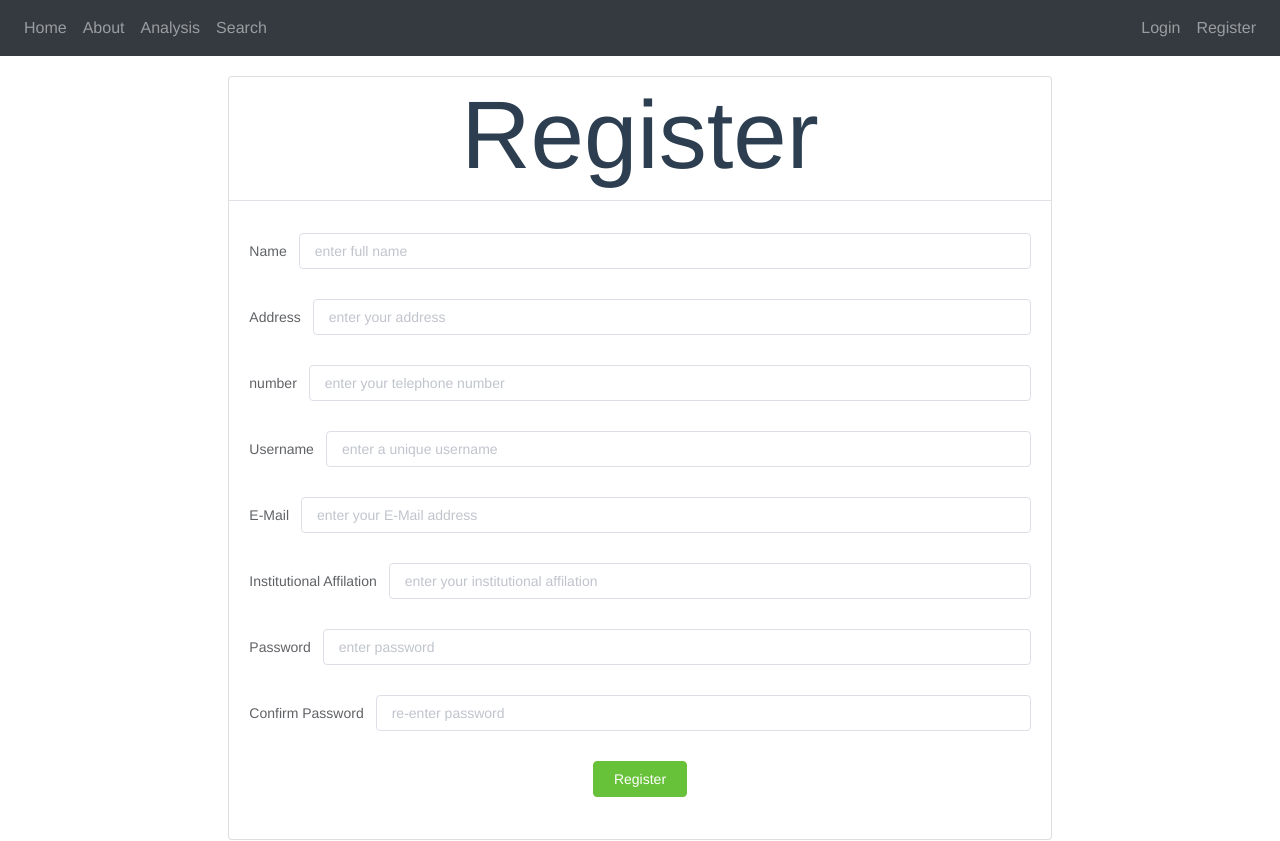
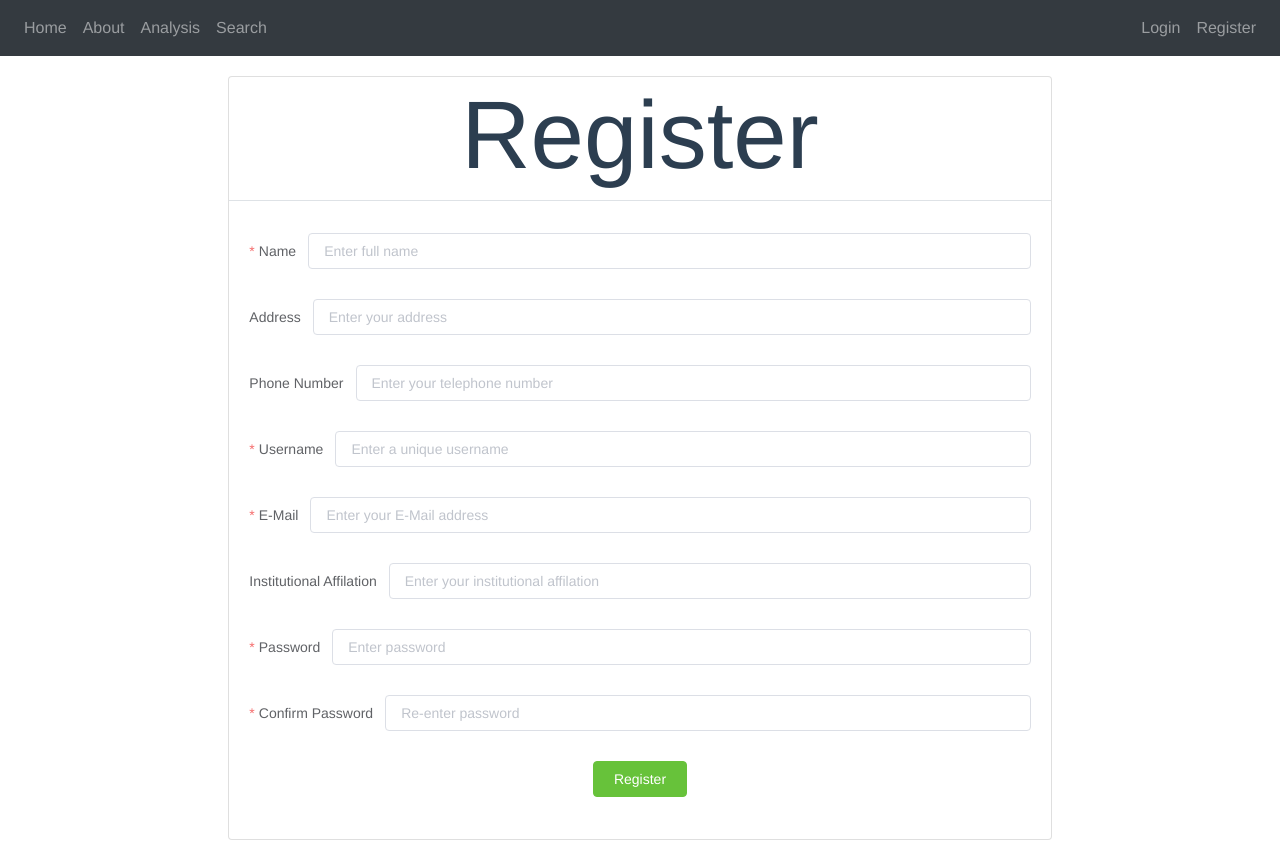
Before and after one commit to Gawain112/Advanced-web-project, a Vue app: page /register in a window 1280 px wide. Shown: the top 841 px of the page. Built offline with nearby package versions, Linux system fonts and the light colour scheme.

Commit message:
Required on Register Form

```diff
--- a/src/components/account/RegisterForm.vue
+++ b/src/components/account/RegisterForm.vue
@@ -1,9 +1,23 @@
 <template>
   <el-form lable-width="95px" class="demo-ruleForm" @submit.prevent>
-    <el-form-item label="Name">
+    <el-form-item
+      label="Name"
+      prop="name"
+      :rules="[
+        {
+          required: true,
+          message: 'Name cannot be blank',
+          trigger: 'blur'
+        },
+        {
+          min: 3,
+          message: 'Name must be 3 characters or more',
+          trigger: 'blur'
+        }
+      ]">
         <el-input
           type="text"
-        placeholder="enter full name"
+          placeholder="Enter full name"
           required
           autocomplete="off"
           v-model="name"
@@ -13,35 +27,63 @@
     <el-form-item label="Address">
       <el-input
         type="text"
-        placeholder="enter your address"
+        placeholder="Enter your address"
         autocomplete="off"
         v-model="address"
       ></el-input>
     </el-form-item>
 
-    <el-form-item label="number">
+    <el-form-item label="Phone Number">
       <el-input
         type="text"
-        placeholder="enter your telephone number"
+        placeholder="Enter your telephone number"
         autocomplete="off"
         v-model="number"
       ></el-input>
     </el-form-item>
 
-    <el-form-item label="Username">
+    <el-form-item
+    label="Username"
+    prop="username"
+      :rules="[
+        {
+          required: true,
+          message: 'Username cannot be blank',
+          trigger: 'blur'
+        },
+        {
+          min: 3,
+          message: 'Username must be 3 characters or more',
+          trigger: 'blur'
+        }
+      ]">
       <el-input
         type="text"
-        placeholder="enter a unique username"
+        placeholder="Enter a unique username"
         required
         autocomplete="off"
         v-model="username"
       ></el-input>
     </el-form-item>
 
-    <el-form-item label="E-Mail">
+    <el-form-item
+    label="E-Mail"
+    prop="name"
+      :rules="[
+        {
+          required: true,
+          message: 'E-mail cannot be blank',
+          trigger: 'blur'
+        },
+        {
+          min: 3,
+          message: 'E-mail must be 3 characters or more',
+          trigger: 'blur'
+        }
+      ]">
       <el-input
         type="email"
-        placeholder="enter your E-Mail address"
+        placeholder="Enter your E-Mail address"
         required
         autocomplete="off"
         v-model="email"
@@ -51,17 +93,31 @@
     <el-form-item label="Institutional Affilation">
       <el-input
         type="text"
-        placeholder="enter your institutional affilation"
+        placeholder="Enter your institutional affilation"
         required
         autocomplete="off"
         v-model="institutioanalAffilation"
       ></el-input>
     </el-form-item>
 
-    <el-form-item label="Password">
+    <el-form-item
+    label="Password"
+    prop="password"
+      :rules="[
+        {
+          required: true,
+          message: 'Password cannot be blank',
+          trigger: 'blur'
+        },
+        {
+          min: 6,
+          message: 'Password must be 3 characters or more',
+          trigger: 'blur'
+        }
+      ]">
       <el-input
         type="password"
-        placeholder="enter password"
+        placeholder="Enter password"
         required
         autocomplete="off"
         show-password
@@ -69,10 +125,24 @@
       ></el-input>
     </el-form-item>
 
-    <el-form-item label="Confirm Password">
+    <el-form-item
+    label="Confirm Password"
+    prop="confirm password"
+      :rules="[
+        {
+          required: true,
+          message: 'Password cannot be blank',
+          trigger: 'blur'
+        },
+        {
+          min: 6,
+          message: 'Password must be 3 characters or more',
+          trigger: 'blur'
+        }
+      ]">
       <el-input
         type="password"
-        placeholder="re-enter password"
+        placeholder="Re-enter password"
         required
         autocomplete="off"
         show-password
```
Also changed, not shown: 1 other file (tests, documents, lock files or other folders). Lines whose indentation alone changed are shown as unchanged.
